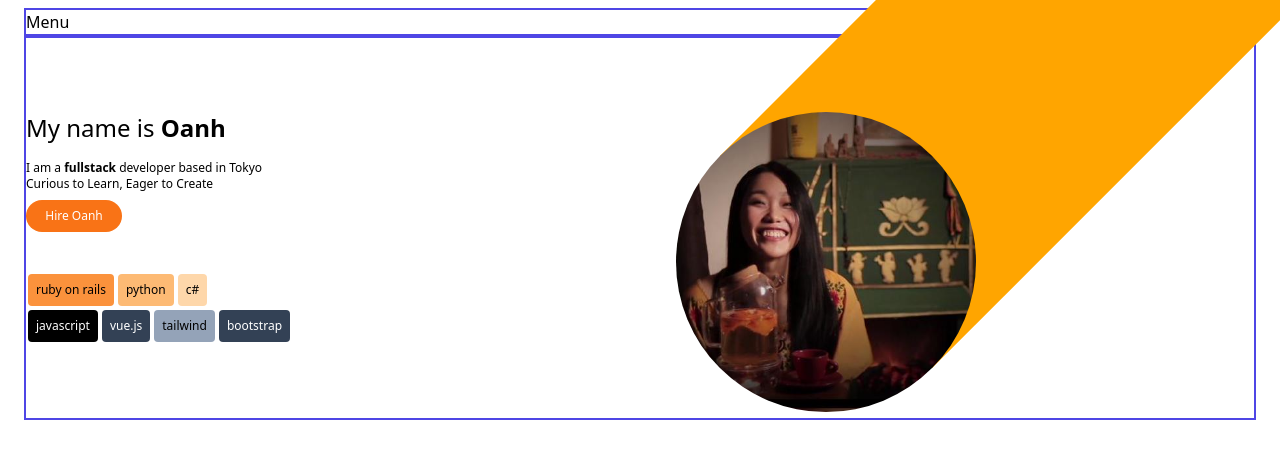
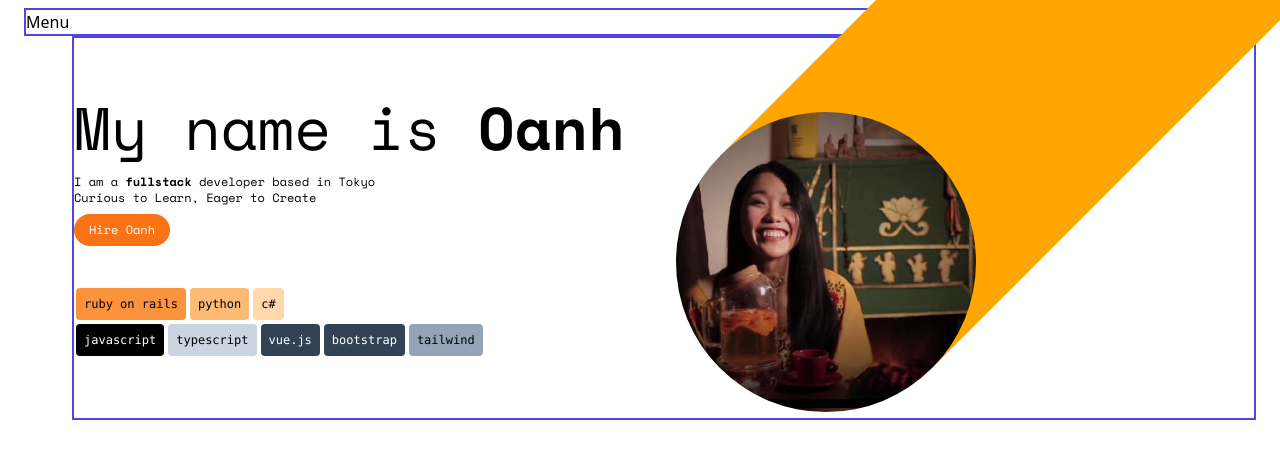
Before and after one commit to tuoanhnt95/portfolio-2023, a Vue app: page / in a window 1280 px wide. Shown: the top 458 px of the page. Built offline with nearby package versions, Linux system fonts and the light colour scheme.

Commit message:
feat: add responsive to intro in banner

```diff
--- a/index.html
+++ b/index.html
@@ -4,6 +4,9 @@
     <meta charset="UTF-8">
     <link rel="icon" href="/favicon.ico">
     <link href="/dist/output.css" rel="stylesheet">
+    <link rel="preconnect" href="https://fonts.googleapis.com">
+    <link rel="preconnect" href="https://fonts.gstatic.com" crossorigin>
+    <link href="https://fonts.googleapis.com/css2?family=Space+Mono:wght@400;700&display=swap" rel="stylesheet">
     <meta name="viewport" content="width=device-width, initial-scale=1.0">
     <title>Vite App</title>
   </head>
--- a/src/App.vue
+++ b/src/App.vue
@@ -14,7 +14,7 @@ import TechStacks from './components/TechStacks.vue'
         <div id="ribbon-photo">
           <div id="img-oanh" class="rounded-full"></div>
         </div>
-        <div id="banner-intro" class="border-solid border-2 border-indigo-600 lg:h-96 flex items-center">
+        <div id="banner-intro" class="border-solid border-2 border-indigo-600 lg:h-96 lg:ml-12 md:ml-8 flex items-center">
           <div>
             <Greeting class="mb-6 lg:mb-10"/>
             <TechStacks />
@@ -36,6 +36,11 @@ import TechStacks from './components/TechStacks.vue'
   /* or top right */
   transform: translate(0, -90%) rotate(-45deg);
 
+  @media screen and (min-width: 756px) {
+    width: 480px;
+    height: 250px;
+    transform: translate(-29.3%, -80%) rotate(-45deg);
+  }
   @media screen and (min-width: 1024px) {
     width: 560px;
     height: 300px;
@@ -51,6 +56,11 @@ import TechStacks from './components/TechStacks.vue'
   left: -100px;
   transform: rotate(45deg);
 
+  @media screen and (min-width: 756px) {
+    width: 250px;
+    height: 250px;
+    left: -125px;
+  }
   @media screen and (min-width: 1024px) {
     width: 300px;
     height: 300px;
@@ -58,7 +68,11 @@ import TechStacks from './components/TechStacks.vue'
   }
 }
 #banner-intro {
-  margin-top: 240px;
+  margin-top: 240px; /* calculate the bottom of the photo  */
+
+  @media screen and (min-width: 1080px) {
+    margin-top: 0;
+  }
 
   @media screen and (min-width: 560px) {
     margin-top: 0;
--- a/src/components/Greeting.vue
+++ b/src/components/Greeting.vue
@@ -1,15 +1,21 @@
 <template>
     <div>
-        <div class="mb-4 text-2xl">
-            My name is <b>Oanh</b>
+        <div class="mb-4 text-3xl lg:text-4xl xl:text-6xl">
+          My name is <b>Oanh</b>
         </div>
         <div class="text-xs">
-            I am a <b>fullstack</b> developer based in Tokyo
-            <br>
-            Curious to Learn, Eager to Create
+          I am a <b>fullstack</b> developer based in Tokyo
+          <br>
+          Curious to Learn, Eager to Create
         </div>
         <div class="w-24 bg-orange-500 rounded-full my-2 py-2 flex justify-center text-xs text-white cursor-pointer hover:bg-orange-400">
-            Hire Oanh
+          Hire Oanh
         </div>
     </div>
 </template>
+
+<style scoped>
+* {
+  font-family: 'Space Mono', monospace;
+}
+</style>
--- a/src/components/TechStacks.vue
+++ b/src/components/TechStacks.vue
@@ -1,5 +1,5 @@
 <template>
-    <div>
+    <div class="font-mono">
         <div class="flex"> <!-- backend -->
             <div class="bg-orange-400 rounded m-0.5 p-2 flex justify-center text-xs font-medium">
                 ruby on rails
@@ -15,15 +15,18 @@
             <div class="bg-black rounded m-0.5 p-2 flex justify-center text-xs text-white font-medium">
                 javascript
             </div>
+            <div class="bg-slate-300 rounded m-0.5 p-2 flex justify-center text-xs font-medium">
+                typescript
+            </div>
             <div class="bg-slate-700 rounded m-0.5 p-2 flex justify-center text-xs text-white font-medium">
                 vue.js
+            </div>
+            <div class="bg-slate-700 rounded m-0.5 p-2 flex justify-center text-xs text-white font-medium">
+                bootstrap
             </div>
             <div class="bg-slate-400 rounded m-0.5 p-2 flex justify-center text-xs font-medium">
                 tailwind
             </div>
-            <div class="bg-slate-700 rounded m-0.5 p-2 flex justify-center text-xs text-white font-medium">
-                bootstrap
-            </div>
         </div>
     </div>
 </template>
```
